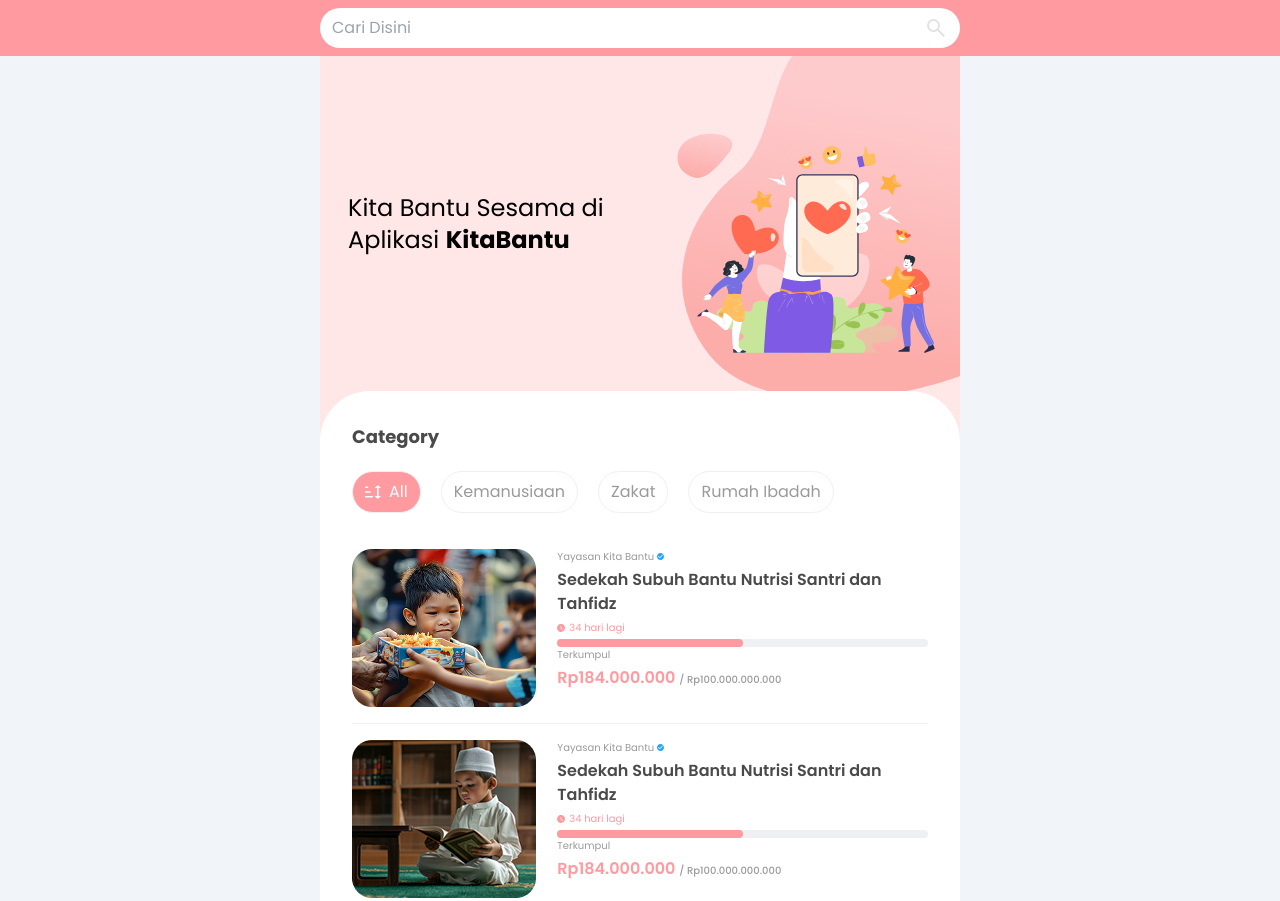
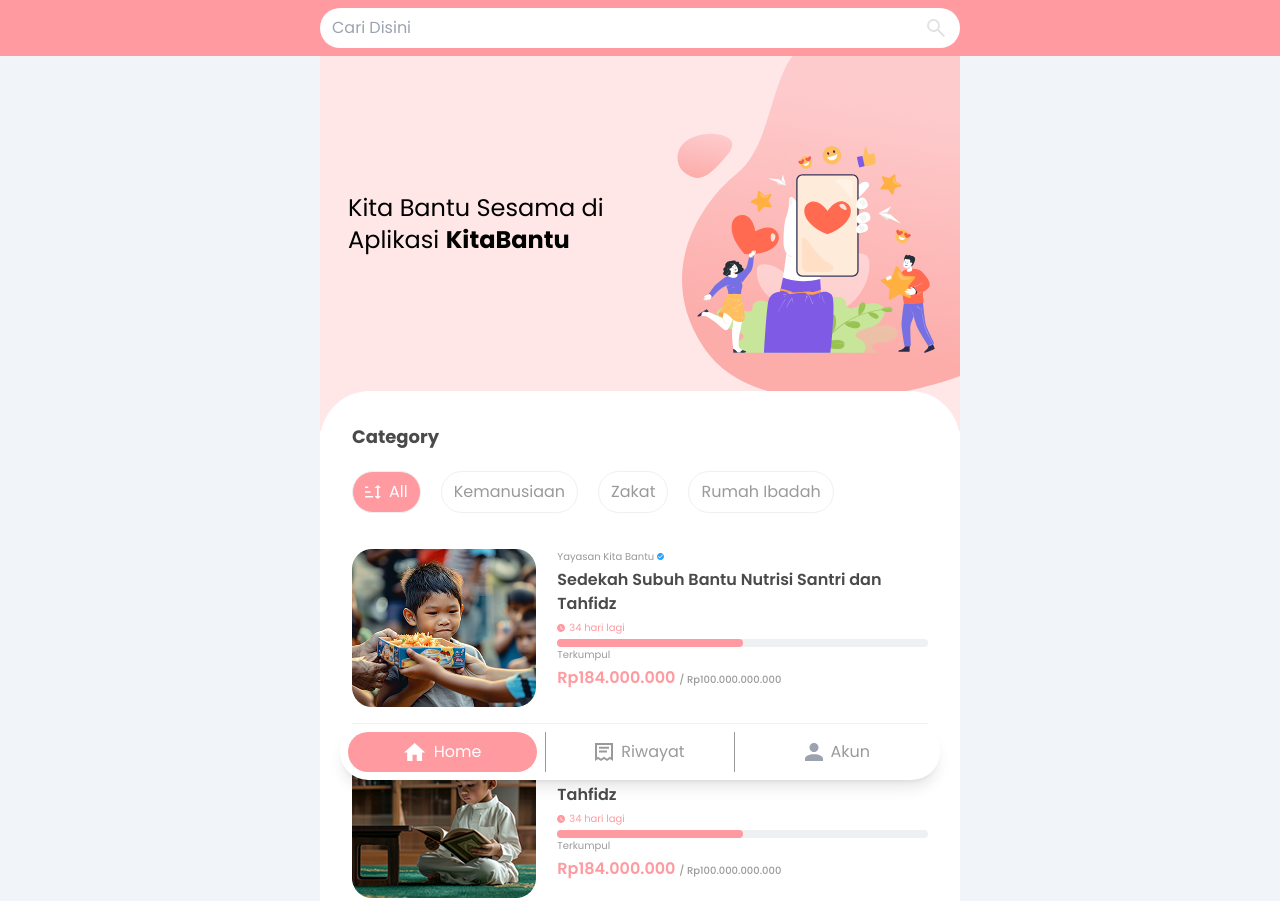
Before and after one commit to DanielDaudAlberthus/Membuat-Crowd-Funding-Tailwind-CSS, a website: page index.html in a window 1280 px wide. Shown: the top 901 px of the page. Drawn offline with Linux system fonts and the light colour scheme.

Commit message:
Home (Bottom Navigation)

```diff
--- a/index.html
+++ b/index.html
@@ -30,8 +30,8 @@
         </button>
       </div>
     </nav>
-    <main class="mx-auto max-w-screen-sm bg-[#FFE7E7] min-h-screen">
-      <div class="grid grid-cols-2">
+    <main class="mx-auto max-w-screen-sm min-h-screen bg-white">
+      <div class="grid grid-cols-2 bg-[#FFE7E7] pb-10">
         <div class="flex justify-center items-center mx-7">
           <h1 class="text-2xl">
             Kita Bantu Sesama di Aplikasi
@@ -43,7 +43,7 @@
         </div>
       </div>
 
-      <div class="w-full min-h-screen bg-white rounded-t-[50px] p-8">
+      <div class="w-full min-h-screen bg-white rounded-t-[50px] p-8 -mt-10">
         <h2 class="font-bold text-lg text-[#4A4A4A]">Category</h2>
         <div class="my-5">
           <ul class="flex gap-5">
@@ -407,6 +407,55 @@
           </div>
         </div>
       </div>
+      <div class="mx-auto max-w-screen-sm sticky bottom-0 p-5">
+        <div class="grid grid-cols-3 bg-white rounded-full shadow-lg p-2 gap-2">
+          <div
+            class="flex gap-2 py-2 justify-center items-center text-white fill-white bg-pink-kb rounded-full"
+          >
+            <svg
+              width="22"
+              height="18"
+              viewBox="0 0 22 18"
+              xmlns="http://www.w3.org/2000/svg"
+            >
+              <path
+                d="M8.50909 18V11.6471H12.7636V18H18.0818V9.52941H21.2727L10.6364 0L0 9.52941H3.19091V18H8.50909Z"
+              />
+            </svg>
+            Home
+          </div>
+          <div
+            class="flex gap-2 py-2 justify-center items-center text-[#9A9A9A] fill-[#9A9A9A] border-s-[#9A9A9A] border-e-[#9A9A9A] border-s-[1px] border-e-[1px]"
+          >
+            <svg
+              width="18"
+              height="18"
+              viewBox="0 0 18 18"
+              xmlns="http://www.w3.org/2000/svg"
+            >
+              <path
+                d="M14 3.78947V5.68421H4V3.78947H14ZM12 7.57895V9.47368H4V7.57895H12ZM15 16.1053L18 18V0H0V18L3 16.1053L6 18L9 16.1053L12 18L15 16.1053ZM16 1.89474V14.4568L15 13.8316L12 15.7263L9 13.8316L6 15.7263L3 13.8316L2 14.4568V1.89474H16Z"
+              />
+            </svg>
+            Riwayat
+          </div>
+          <div
+            class="flex gap-2 py-2 justify-center items-center text-[#9A9A9A] fill-gray-400"
+          >
+            <svg
+              width="18"
+              height="18"
+              viewBox="0 0 18 18"
+              xmlns="http://www.w3.org/2000/svg"
+            >
+              <path
+                d="M9 0C10.1935 0 11.3381 0.474106 12.182 1.31802C13.0259 2.16193 13.5 3.30653 13.5 4.5C13.5 5.69347 13.0259 6.83807 12.182 7.68198C11.3381 8.52589 10.1935 9 9 9C7.80653 9 6.66193 8.52589 5.81802 7.68198C4.97411 6.83807 4.5 5.69347 4.5 4.5C4.5 3.30653 4.97411 2.16193 5.81802 1.31802C6.66193 0.474106 7.80653 0 9 0ZM9 11.25C13.9725 11.25 18 13.2638 18 15.75V18H0V15.75C0 13.2638 4.0275 11.25 9 11.25Z"
+              />
+            </svg>
+            Akun
+          </div>
+        </div>
+      </div>
     </main>
   </body>
 </html>
```
Also changed, not shown: src/output.css.
